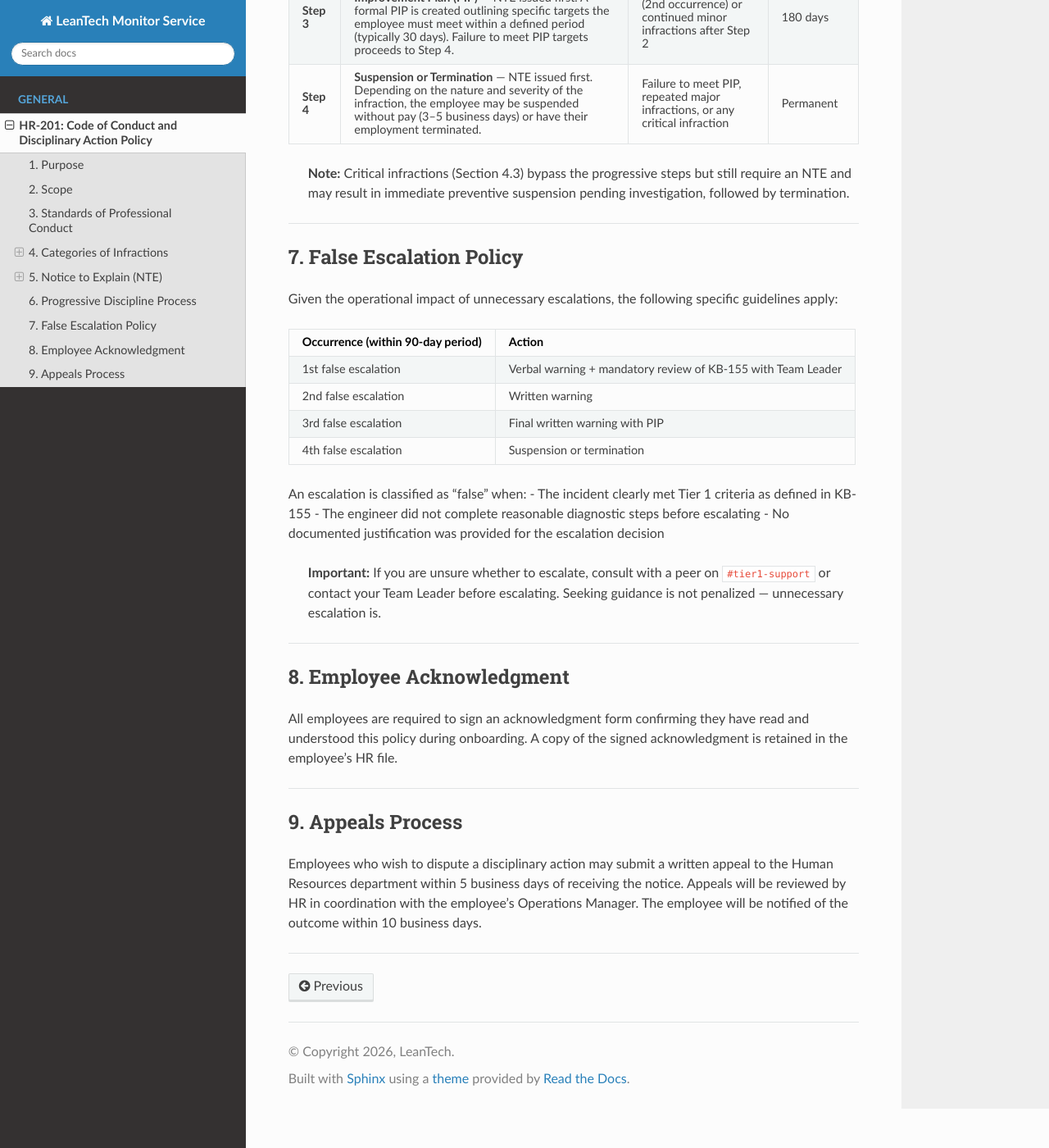
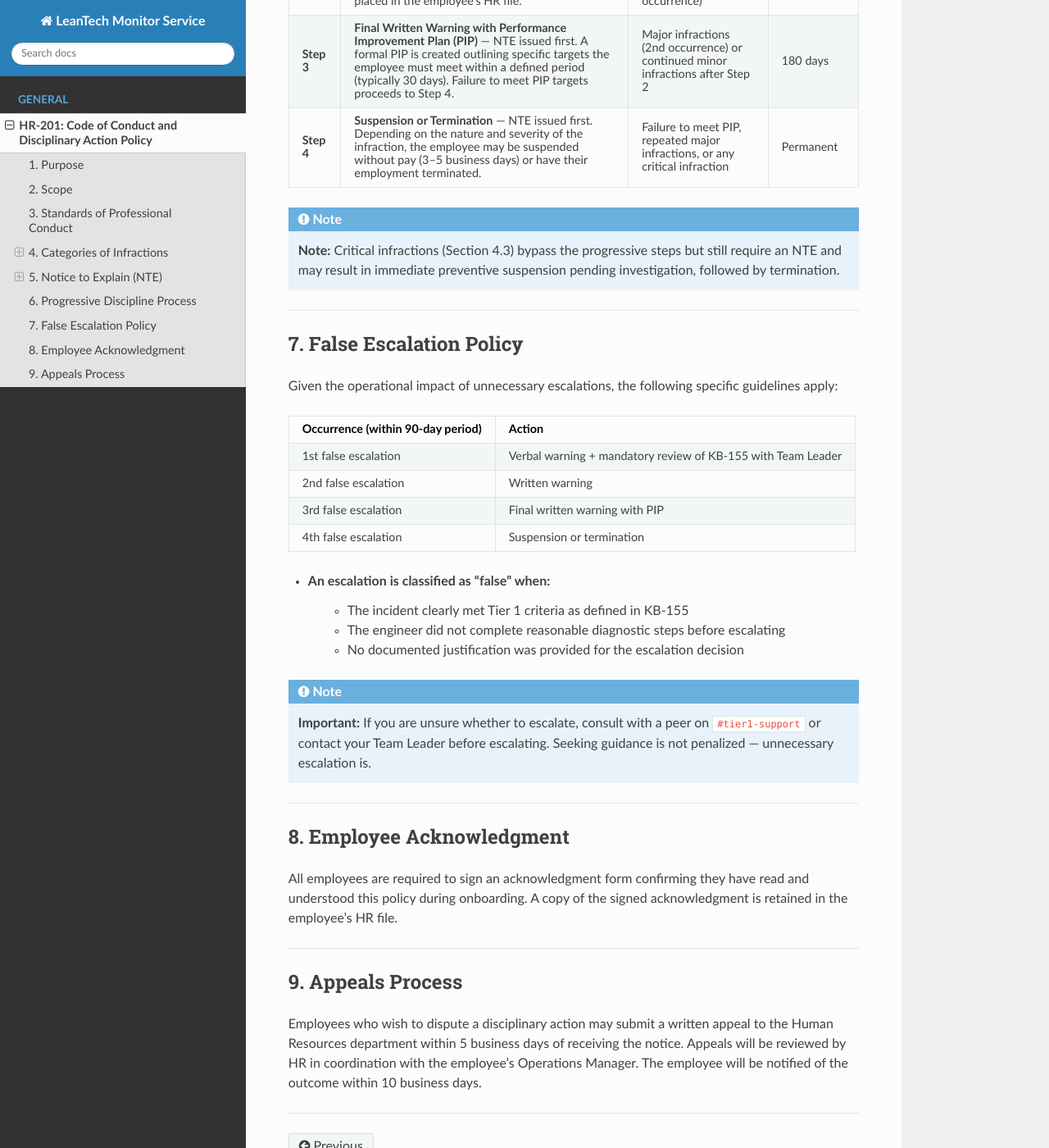
Before and after one commit to UE-Cal-CPE/wg2026-finals-ltcms, a Sphinx documentation site: the page built from docs/source/cocdap.rst, in a window 1280 px wide and 1400 px high, scrolled down 3897 px. Shown: the whole window at 82% size. Built offline with Sphinx 7.4.7 and the Read the Docs theme 3.1.0, drawn with Linux system fonts in a browser that asks for light colours; pages that are not in the unit, such as notebooks, are missing from menus; some of the changed lines change nothing that is shown.

Commit message:
update formats for notes

```diff
--- a/docs/source/cocdap.rst
+++ b/docs/source/cocdap.rst
@@ -209,7 +209,7 @@ conduct or action that led to the reported infraction.
    pay) during the response and hearing period to protect company and
    client interests.
 
-..
+.. note::
 
    **Note:** Failure to respond to an NTE within the 48-hour response
    period will be treated as a waiver of the right to explain. The
@@ -294,7 +294,7 @@ of action taken depends on the severity and frequency of the infraction.
 |                 | terminated.     |                 |                 |
 +-----------------+-----------------+-----------------+-----------------+
 
-..
+.. note::
 
    **Note:** Critical infractions (Section 4.3) bypass the progressive
    steps but still require an NTE and may result in immediate preventive
@@ -321,11 +321,12 @@ specific guidelines apply:
 | 4th false escalation              | Suspension or termination         |
 +-----------------------------------+-----------------------------------+
 
-An escalation is classified as “false” when: - The incident clearly met
-Tier 1 criteria as defined in KB-155 - The engineer did not complete
-reasonable diagnostic steps before escalating - No documented
-justification was provided for the escalation decision
+* An escalation is classified as “false” when:
+   - The incident clearly met Tier 1 criteria as defined in KB-155
+   - The engineer did not complete reasonable diagnostic steps before escalating
+   - No documented justification was provided for the escalation decision
 
+.. note::
    **Important:** If you are unsure whether to escalate, consult with a
    peer on ``#tier1-support`` or contact your Team Leader before
    escalating. Seeking guidance is not penalized — unnecessary
```
